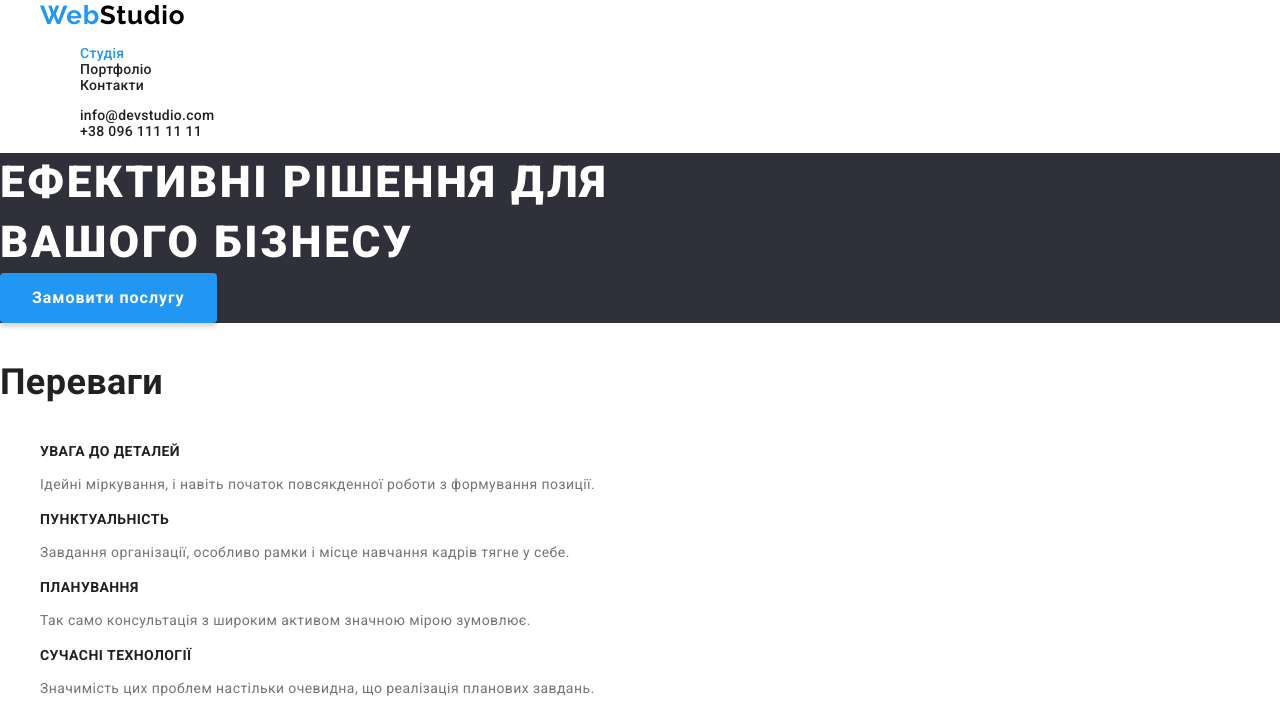
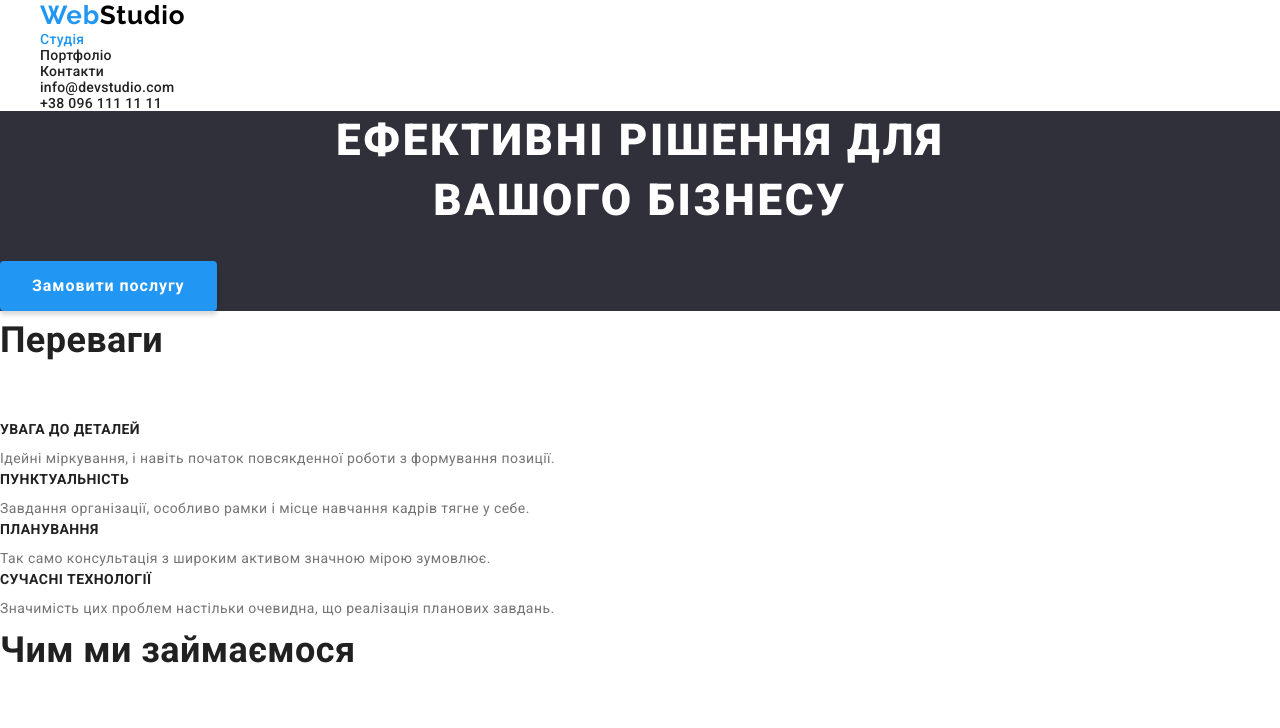
Before and after one commit to DanyloSvietik/goit-markup-hw-03-test-Danylo, a plain HTML site: page index.html in a window 1280 px wide. Shown: the top 728 px of the page. Drawn offline with nearby package versions, Linux system fonts and the light colour scheme.

Commit message:
css razmetka 02-11-2022-17-20

```diff
--- a/css/styles.css
+++ b/css/styles.css
@@ -41,7 +41,7 @@ body {
     background-color: var(--header-background-color);
 }
 
-.header-container {
+.container {
     margin-left: auto;
     margin-right: auto;
     width: 1200px;
@@ -75,6 +75,8 @@ body {
 }
 
 .list {
+    padding: 0;
+    margin: 0;
     list-style: none;
 }
 
@@ -120,15 +122,20 @@ body {
     background-color: var(--hero-footer-color);
 }
 
+.section {
+
+}
+
 .hero-title {
     margin-top: 0;
-    margin-bottom: 0;
+    margin-bottom: 30px;
     font-weight: 900;
     font-size: 44px;
     line-height: 1.3636;
     letter-spacing: 0.06em;
     text-transform: uppercase;
     color: var(--header-background-color);
+    text-align: center;
 }
 
 /*------------Button-------------------*/
@@ -158,7 +165,19 @@ body {
     color: var(--hover-btn-color);
 }
 
+.body-title {
+    margin-top: 0;
+    margin-bottom: 50px;
+
+    font-weight: 700;
+    font-size: 36px;
+    line-height: 1.666;
+    color: var(--first-title-color);
+}
+
 .hero-uptitle {
+    margin-top: 0;
+    margin-bottom: 10px;
     font-weight: 700;
     font-size: 14px;
     line-height: 1.1428;
@@ -168,22 +187,20 @@ body {
 }
 
 .hero-subtitle {
+    margin-top: 0;
+    margin-bottom: 0;
+
     font-size: 14px;
     line-height: 1.7142;
     letter-spacing: 0.03em;
     color: var(--second-title-color);
 }
 
-.body-title {
-    font-weight: 700;
-    font-size: 36px;
-    line-height: 1.666;
-    color: var(--first-title-color);
-}
-
 /*--------------Команда------------*/
 
 .image-title {
+    margin-top: 30px;
+    margin-bottom: 10px;
     font-weight: 500;
     font-size: 16px;
     line-height: 1.1875;
@@ -191,6 +208,8 @@ body {
 }
 
 .image-subtitle {
+    margin-top: 0;
+    margin-bottom: 0;
     font-size: 16px;
     line-height: 1.1875;
     color: var(--second-title-color);
--- a/index.html
+++ b/index.html
@@ -17,7 +17,7 @@
 <body>
     <!--Шапка сайта-->
     <header class="page-header">
-        <div class="header-container">
+        <div class="container">
             <nav>
                     <a href="#" class="web-nav header-logo-links"> <span class="logo-nav header-logo-links">Web</span>Studio</a>
                 <ul class="list header-nav">
```
